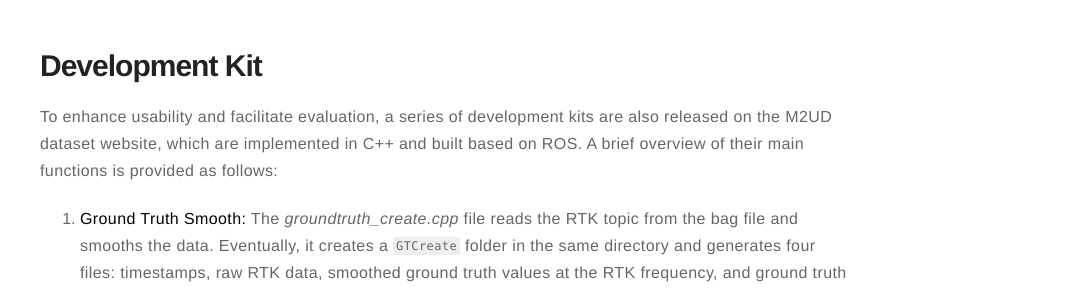
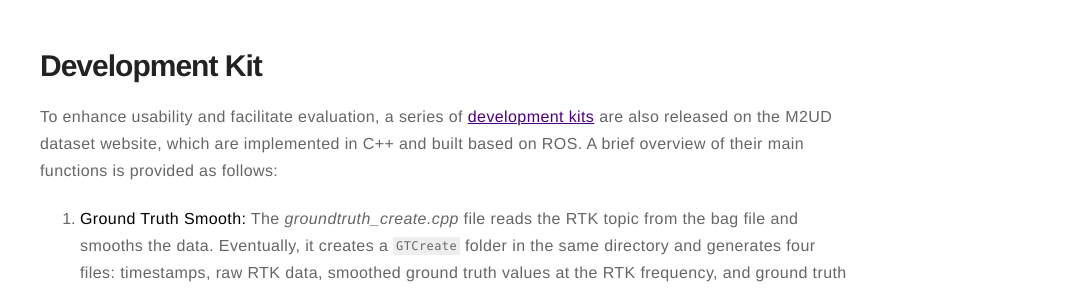
Before and after one commit to Yaepiii/M2UD, a Jekyll site: the page built from _posts/Dataset/2025-03-04-development-kit.markdown, in a window 1280 px wide and 900 px high. Shown: the part 258-549 px from the top of the window, without its empty margins (195-1280 px from the left). Built offline with Jekyll 4.4.1, drawn with Linux system fonts in a browser that asks for light colours; nearby versions of some CDN libraries; comment, search, counter and statistics services are not loaded; part of the change alters nothing that is shown.

````diff
--- a/_posts/Dataset/2025-03-04-development-kit.markdown
+++ b/_posts/Dataset/2025-03-04-development-kit.markdown
@@ -16,7 +16,7 @@ description: Development Kit
 
 # Development Kit
 
-To enhance usability and facilitate evaluation, a series of development kits are also released on the M2UD dataset website, which are implemented in C++ and built based on ROS. A brief overview of their main functions is provided as follows:
+To enhance usability and facilitate evaluation, a series of [development kits](https://github.com/Yaepiii/M2UD/tree/main/m2ud_development_kit) are also released on the M2UD dataset website, which are implemented in C++ and built based on ROS. A brief overview of their main functions is provided as follows:
 
 1. **Ground Truth Smooth:** The *groundtruth_create.cpp* file reads the RTK topic from the bag file and smooths the data. Eventually, it creates a ```GTCreate``` folder in the same directory and generates four files: timestamps, raw RTK data, smoothed ground truth values at the RTK frequency, and ground truth values at the LiDAR frequency.
 
````
